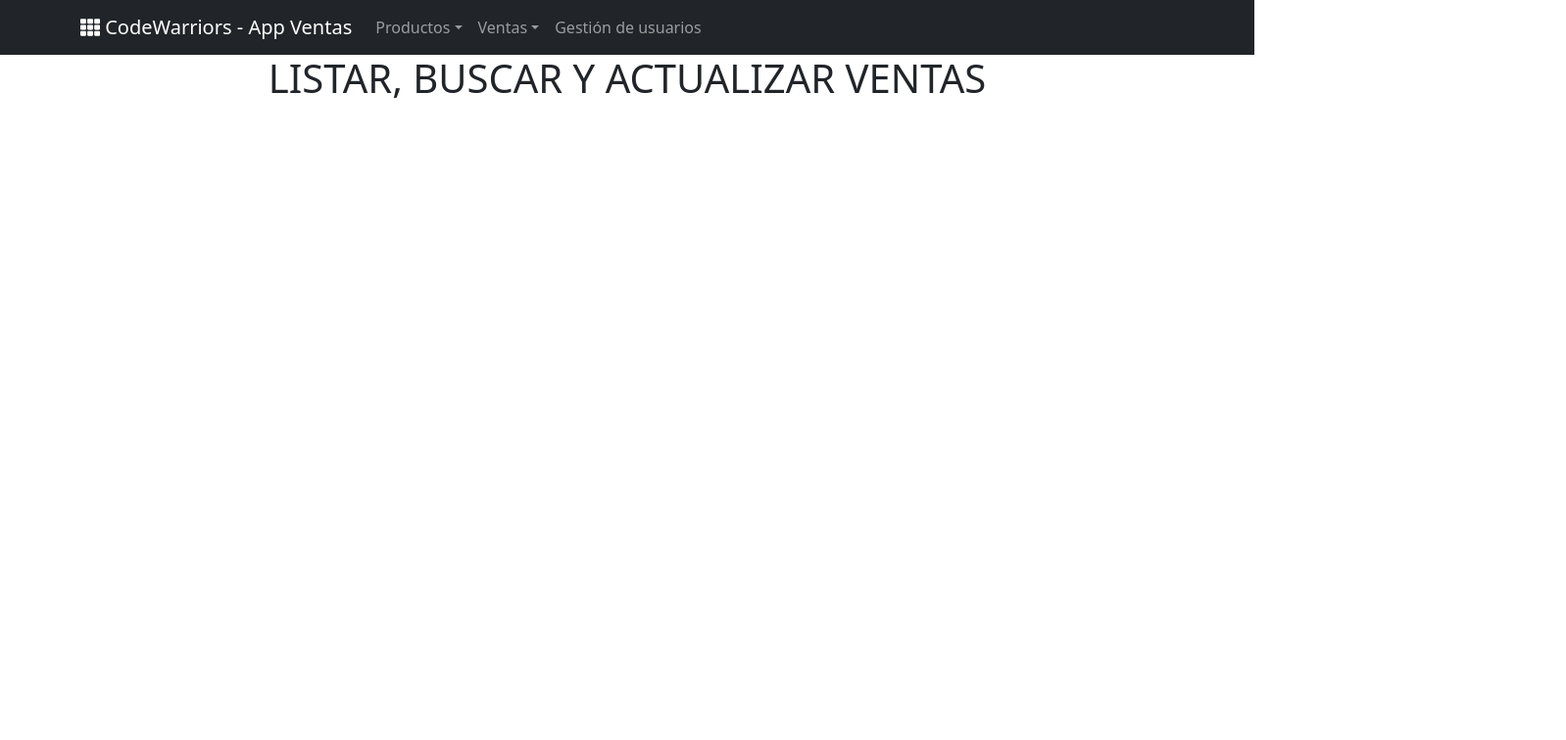
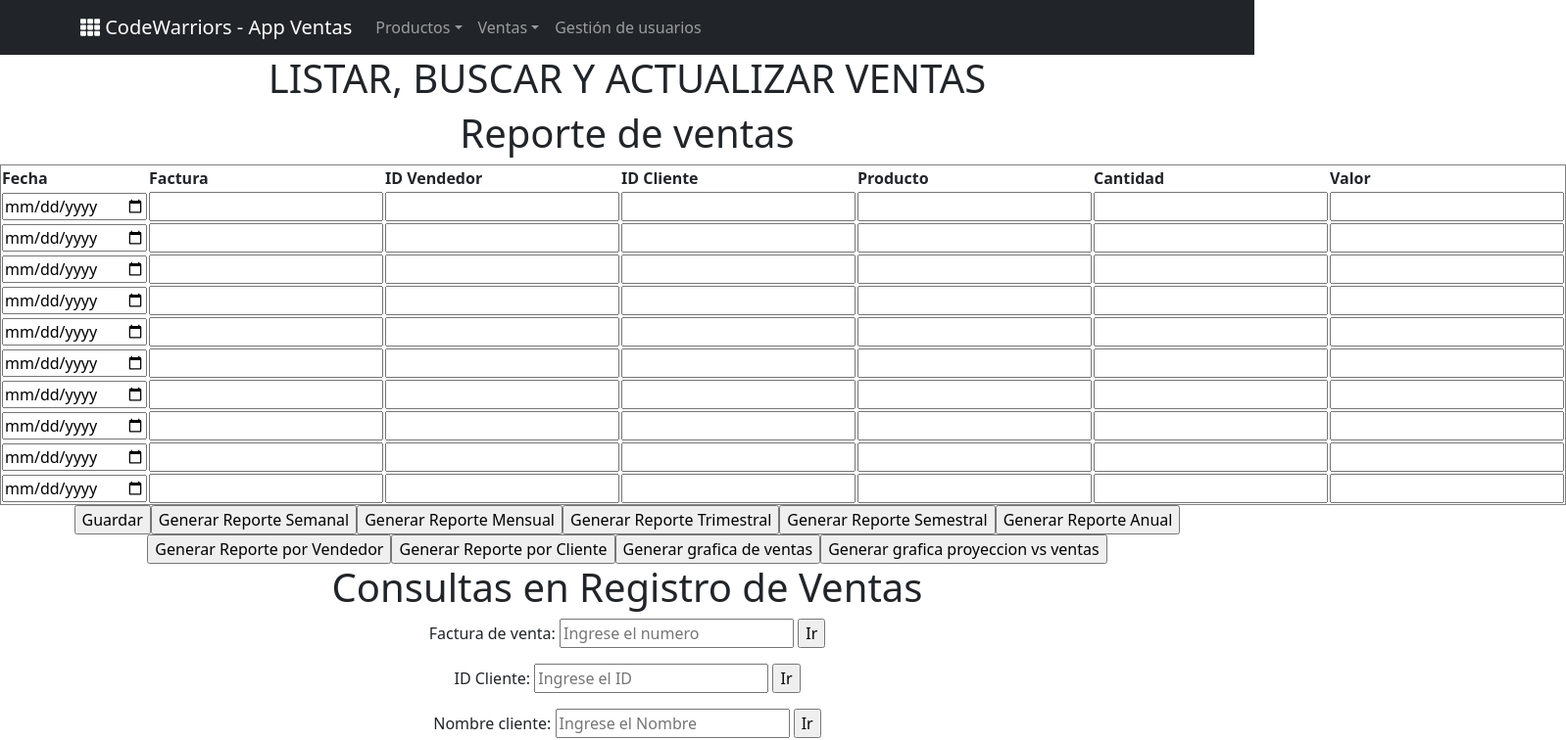
Before and after one commit to xjohnyknox/codewarriors, a React (Create React App) app in the folder appventas-frontend/: page /ventas in a window 1280 px wide. Shown: the top 756 px of the page at 98% size, 1598 px wide, since content can reach past the window. Built offline with nearby package versions, Linux system fonts and the light colour scheme; what react-social-login-buttons would draw is missing.

Commit message:
Ventas - Joanna Campaz

```diff
--- a/appventas-frontend/src/views/Ventas/Ventas.js
+++ b/appventas-frontend/src/views/Ventas/Ventas.js
@@ -2,12 +2,144 @@ import React, { useEffect, useState, Fragment } from 'react';
 import NavbarApp from '../Navbar/Navbar';
 
 const Ventas = () => {
-    return(
+    return (
         <>
             <NavbarApp />
             <center><h1>LISTAR, BUSCAR Y ACTUALIZAR VENTAS</h1></center>
+
+            <center>
+                <h1>Reporte de ventas</h1>
+                <table border="1">
+                    <tr>
+                        <th>Fecha</th>
+                        <th>Factura</th>
+                        <th>ID Vendedor</th>
+                        <th>ID Cliente</th>
+                        <th>Producto</th>
+                        <th>Cantidad</th>
+                        <th>Valor</th>
+                    </tr>
+                    <tr>
+                        <td> <input type="date" size="10" /> </td>
+                        <td> <input type="number" size="10" /> </td>
+                        <td> <input type="number" size="10" /> </td>
+                        <td> <input type="number" size="10" /> </td>
+                        <td> <input type="text" size="20" /> </td>
+                        <td> <input type="number" size="6" /> </td>
+                        <td> <input type="number" size="10" /> </td>
+                    </tr>
+                    <tr>
+                        <td> <input type="date" size="10" /> </td>
+                        <td> <input type="number" size="10" /> </td>
+                        <td> <input type="number" size="10" /> </td>
+                        <td> <input type="number" size="10" /> </td>
+                        <td> <input type="text" size="20" /> </td>
+                        <td> <input type="number" size="6" /> </td>
+                        <td> <input type="number" size="10" /> </td>
+                    </tr>
+                    <tr>
+                        <td> <input type="date" size="10" /> </td>
+                        <td> <input type="number" size="10" /> </td>
+                        <td> <input type="number" size="10" /> </td>
+                        <td> <input type="number" size="10" /> </td>
+                        <td> <input type="text" size="20" /> </td>
+                        <td> <input type="number" size="6" /> </td>
+                        <td> <input type="number" size="10" /> </td>
+                    </tr>
+                    <tr>
+                        <td> <input type="date" size="10" /> </td>
+                        <td> <input type="number" size="10" /> </td>
+                        <td> <input type="number" size="10" /> </td>
+                        <td> <input type="number" size="10" /> </td>
+                        <td> <input type="text" size="20" /> </td>
+                        <td> <input type="number" size="6" /> </td>
+                        <td> <input type="number" size="10" /> </td>
+                    </tr>
+                    <tr>
+                        <td> <input type="date" size="10" /> </td>
+                        <td> <input type="number" size="10" /> </td>
+                        <td> <input type="number" size="10" /> </td>
+                        <td> <input type="number" size="10" /> </td>
+                        <td> <input type="text" size="20" /> </td>
+                        <td> <input type="number" size="6" /> </td>
+                        <td> <input type="number" size="10" /> </td>
+                    </tr>
+                    <tr>
+                        <td> <input type="date" size="10" /> </td>
+                        <td> <input type="number" size="10" /> </td>
+                        <td> <input type="number" size="10" /> </td>
+                        <td> <input type="number" size="10" /> </td>
+                        <td> <input type="text" size="20" /> </td>
+                        <td> <input type="number" size="6" /> </td>
+                        <td> <input type="number" size="10" /> </td>
+                    </tr>
+                    <tr>
+                        <td> <input type="date" size="10" /> </td>
+                        <td> <input type="number" size="10" /> </td>
+                        <td> <input type="number" size="10" /> </td>
+                        <td> <input type="number" size="10" /> </td>
+                        <td> <input type="text" size="20" /> </td>
+                        <td> <input type="number" size="6" /> </td>
+                        <td> <input type="number" size="10" /> </td>
+                    </tr>
+                    <tr>
+                        <td> <input type="date" size="10" /> </td>
+                        <td> <input type="number" size="10" /> </td>
+                        <td> <input type="number" size="10" /> </td>
+                        <td> <input type="number" size="10" /> </td>
+                        <td> <input type="text" size="20" /> </td>
+                        <td> <input type="number" size="6" /> </td>
+                        <td> <input type="number" size="10" /> </td>
+                    </tr>
+                    <tr>
+                        <td> <input type="date" size="10" /> </td>
+                        <td> <input type="number" size="10" /> </td>
+                        <td> <input type="number" size="10" /> </td>
+                        <td> <input type="number" size="10" /> </td>
+                        <td> <input type="text" size="20" /> </td>
+                        <td> <input type="number" size="6" /> </td>
+                        <td> <input type="number" size="10" /> </td>
+                    </tr>
+                    <tr>
+                        <td> <input type="date" size="10" /> </td>
+                        <td> <input type="number" size="10" /> </td>
+                        <td> <input type="number" size="10" /> </td>
+                        <td> <input type="number" size="10" /> </td>
+                        <td> <input type="text" size="20" /> </td>
+                        <td> <input type="number" size="6" /> </td>
+                        <td> <input type="number" size="10" /> </td>
+                    </tr>
+                </table>
+                <input type="submit" value="Guardar" />
+                <input type="submit" value="Generar Reporte Semanal" />
+                <input type="submit" value="Generar Reporte Mensual" />
+                <input type="submit" value="Generar Reporte Trimestral" />
+                <input type="submit" value="Generar Reporte Semestral" />
+                <input type="submit" value="Generar Reporte Anual" />
+                <input type="submit" value="Generar Reporte por Vendedor" />
+                <input type="submit" value="Generar Reporte por Cliente" />
+                <input type="submit" value="Generar grafica de ventas" />
+                <input type="submit" value="Generar grafica proyeccion vs ventas" />
+            </center>
+
+            <center>
+                <div>
+                    <form>
+                        <h1>Consultas en Registro de Ventas</h1>
+                        <p>
+                            Factura de venta: <input type="text" placeholder="Ingrese el numero"/> <input type="submit" value="Ir" />
+                        </p>
+                        <p>
+                            ID Cliente: <input type="number" placeholder="Ingrese el ID"/> <input type="submit" value="Ir" />
+                        </p>
+                        <p>
+                            Nombre cliente: <input type="text" placeholder="Ingrese el Nombre"/> <input type ="submit" value="Ir"/>
+                        </p>
+                    </form>
+                </div>
+            </center>
+
         </>
     )
 }
-
 export default Ventas
```
